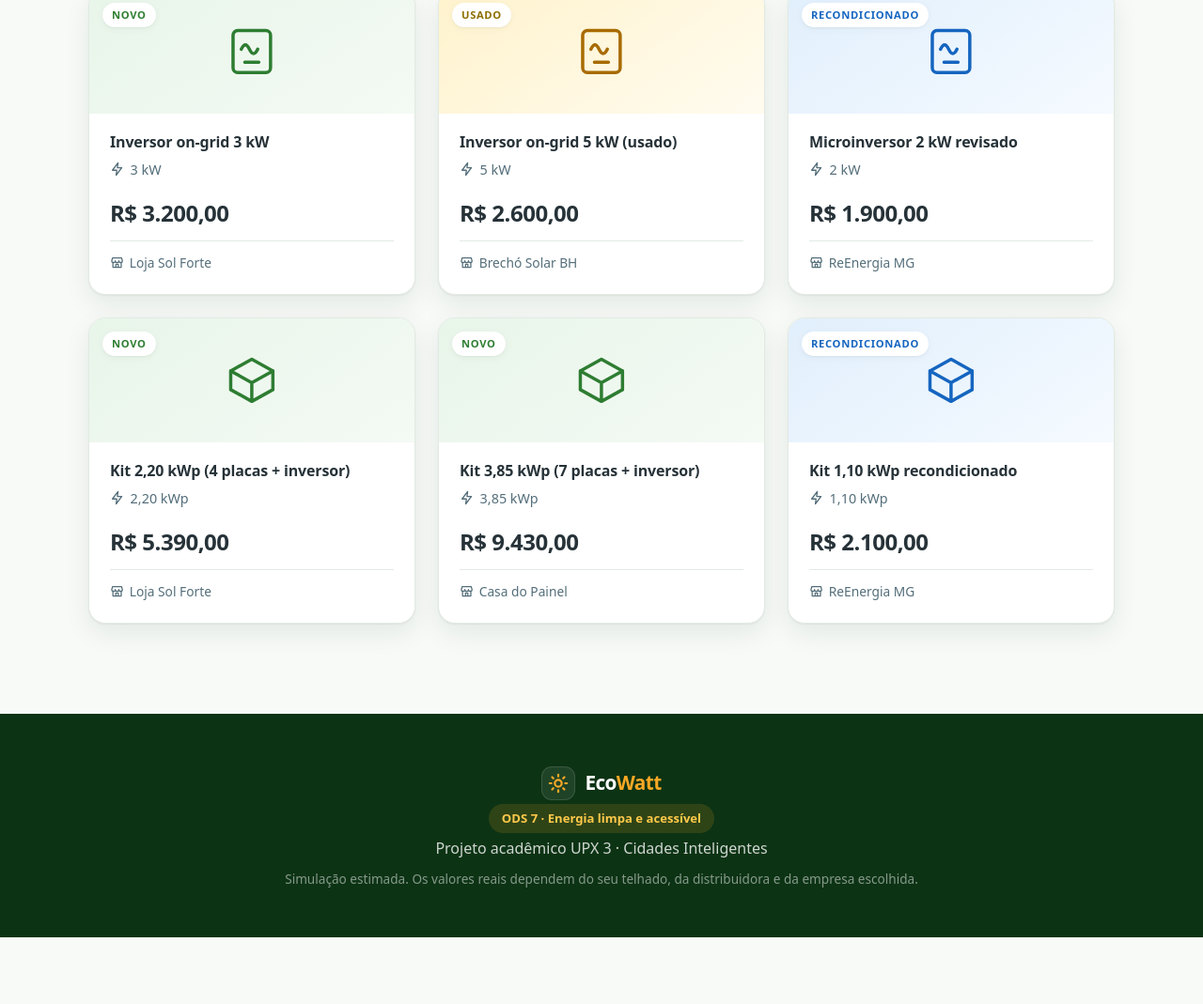
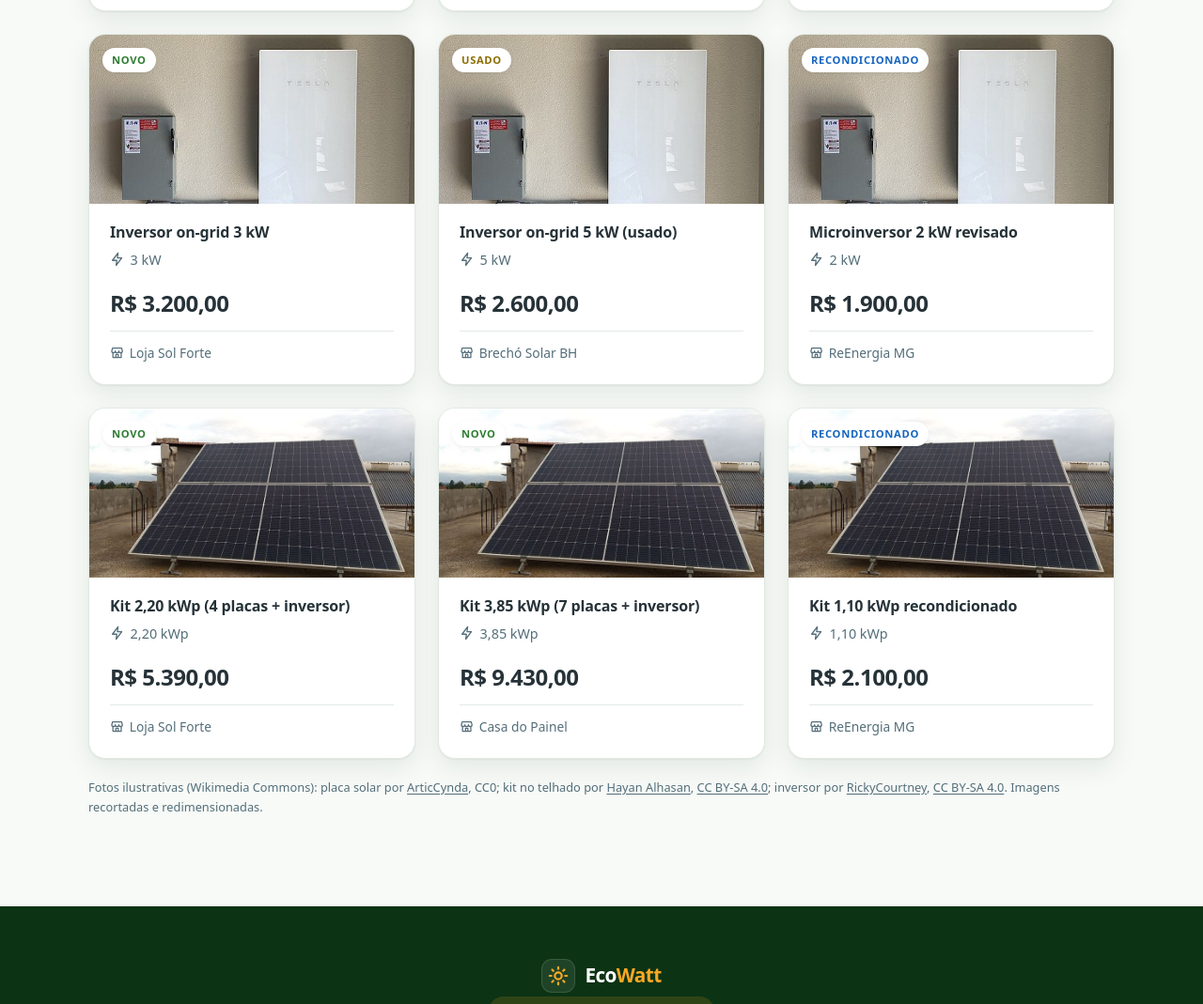
Before and after one commit to WillianDouglasdev/EcoWatt, a plain HTML site: page index.html in a window 1280 px wide. Shown: the part 2230-3299 px from the top of the page at 94% size. Before the commit the page ends 3228 px from the top, so only its background shows below. Drawn offline with nearby package versions, Linux system fonts and the light colour scheme.

Commit message:
Adiciona fotos reais na vitrine com créditos
Três fotos livres da Wikimedia Commons (placa, inversor, kit) em img/,
escolhidas pelo nome do item em app.js. Se a foto falhar, volta o ícone SVG.

Co-Authored-By: Claude Opus 5.5 <noreply@anthropic.com>
Claude-Session: https://claude.ai/code/session_01WR58VoUKGUdDvspNXZcZA3

```diff
--- a/css/style.css
+++ b/css/style.css
@@ -399,7 +399,16 @@ fieldset.campo { margin-top: 4px; }
 .item-vitrine .foto { position: relative; display: grid; place-items: center; height: 132px; font-size: 3.4rem; background: linear-gradient(145deg, var(--verde-claro), #F4FAF4); }
 .item-vitrine:has(.categoria.usado) .foto { background: linear-gradient(145deg, #FFF3CD, #FFFBEF); }
 .item-vitrine:has(.categoria.recondicionado) .foto { background: linear-gradient(145deg, #E1EFFC, #F5FAFF); }
-.item-vitrine .foto .categoria { position: absolute; top: 14px; left: 14px; }
+.item-vitrine .foto .categoria { position: absolute; top: 14px; left: 14px; z-index: 1; }
+/* Foto real do produto; o ícone só aparece se a foto não carregar (.sem-foto) */
+.item-vitrine .foto { height: 180px; overflow: hidden; }
+.item-vitrine .foto img { position: absolute; inset: 0; width: 100%; height: 100%; object-fit: cover; transition: transform 0.4s ease; }
+.item-vitrine:hover .foto img { transform: scale(1.04); }
+.item-vitrine .foto:not(.sem-foto) > .icone { display: none; }
+.item-vitrine .foto.sem-foto img { display: none; }
+.creditos-fotos { margin-top: 20px; font-size: 0.8rem; color: var(--texto-suave); line-height: 1.6; }
+.creditos-fotos a { color: inherit; text-decoration: underline; text-underline-offset: 2px; }
+.creditos-fotos a:hover { color: var(--verde); }
 .item-vitrine .info { display: flex; flex-direction: column; gap: 6px; padding: 20px 22px 22px; flex: 1; }
 .item-vitrine h3 { font-size: 1rem; margin: 0; line-height: 1.35; letter-spacing: -0.01em; }
 .item-vitrine .preco { font-size: 1.5rem; font-weight: 800; color: var(--texto); margin-top: auto; padding-top: 10px; letter-spacing: -0.02em; }
--- a/index.html
+++ b/index.html
@@ -224,6 +224,11 @@
           <button type="button" class="filtro" data-categoria="recondicionado">Recondicionados</button>
         </div>
         <div class="grade-vitrine" id="lista-vitrine"></div>
+        <p class="creditos-fotos">Fotos ilustrativas (Wikimedia Commons):
+          placa solar por <a href="https://commons.wikimedia.org/wiki/File:Monocrystalline_silicon_solar_panel.jpg" target="_blank" rel="noopener">ArticCynda</a>, CC0;
+          kit no telhado por <a href="https://commons.wikimedia.org/wiki/File:Residential_rooftop_photovoltaic_array_of_four_panels_in_Syria.jpg" target="_blank" rel="noopener">Hayan Alhasan</a>, <a href="https://creativecommons.org/licenses/by-sa/4.0/deed.pt-br" target="_blank" rel="noopener">CC BY-SA 4.0</a>;
+          inversor por <a href="https://commons.wikimedia.org/wiki/File:Tesla_Solar_Inverter_and_AC_disconnect.jpg" target="_blank" rel="noopener">RickyCourtney</a>, <a href="https://creativecommons.org/licenses/by-sa/4.0/deed.pt-br" target="_blank" rel="noopener">CC BY-SA 4.0</a>.
+          Imagens recortadas e redimensionadas.</p>
       </div>
     </section>
   </main>
--- a/js/app.js
+++ b/js/app.js
@@ -271,11 +271,18 @@ formulario.addEventListener('submit', function (evento) {
 });
 
 // ---------- Vitrine ----------
-// Escolhe o ícone da "foto" do produto pelo nome (só visual)
+// Escolhe o ícone do produto pelo nome (usado se a foto não carregar)
 function iconeDoItem(nome) {
   if (/kit/i.test(nome)) return icone('caixa');
   if (/inversor/i.test(nome)) return icone('inversor');
   return icone('painel');
+}
+
+// Fotos reais (livres, Wikimedia Commons). Créditos no fim da vitrine.
+function fotoDoItem(nome) {
+  if (/kit/i.test(nome)) return 'img/kit-solar.jpg';
+  if (/inversor/i.test(nome)) return 'img/inversor.jpg';
+  return 'img/placa-solar.jpg';
 }
 
 function montarVitrine(categoria) {
@@ -286,8 +293,11 @@ function montarVitrine(categoria) {
 
   lista.innerHTML = itens.map(function (item) {
     const potencia = item.potencia ? '<span class="dica">' + icone('raio') + ' ' + item.potencia + '</span>' : '';
+    // Se a foto falhar, a classe "sem-foto" esconde a imagem e mostra o ícone
     return '<article class="card item-vitrine">' +
              '<div class="foto">' +
+               '<img src="' + fotoDoItem(item.nome) + '" alt="Foto ilustrativa: ' + item.nome + '" loading="lazy" ' +
+                    'onerror="this.parentNode.classList.add(\'sem-foto\')">' +
                '<span class="categoria ' + item.categoria + '">' + item.categoria + '</span>' +
                iconeDoItem(item.nome) +
              '</div>' +
```
Also changed, not shown: img/inversor.jpg (added), img/kit-solar.jpg (added), img/placa-solar.jpg (added).
